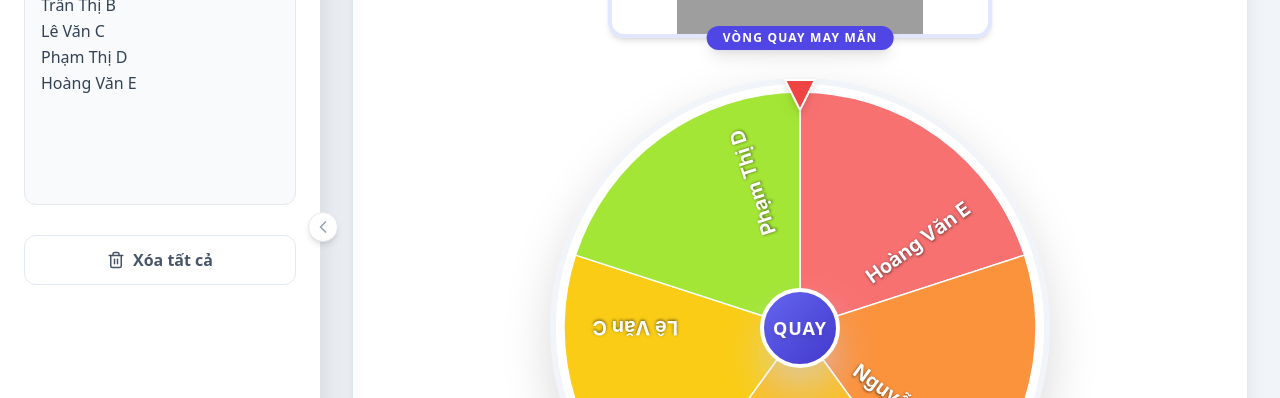
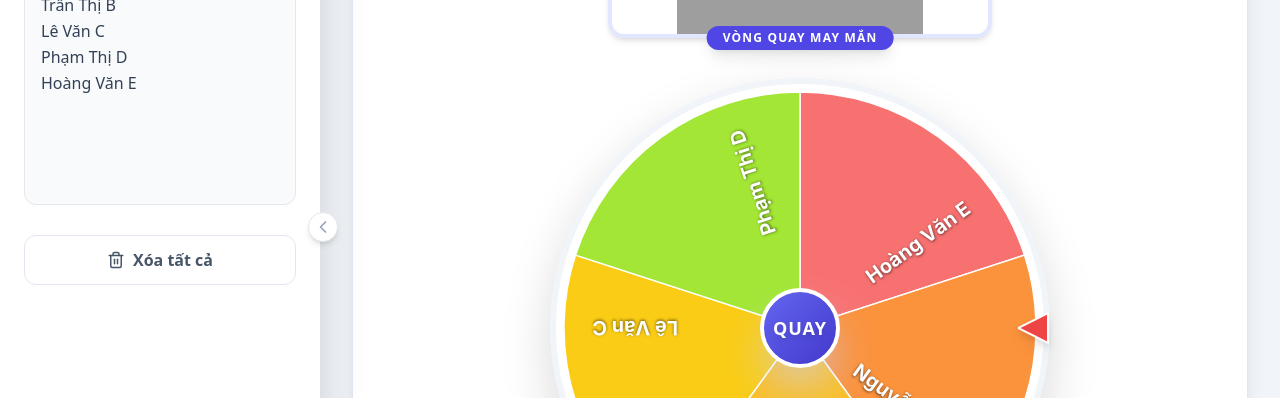
Before and after one commit to ttdat2232/lucky-wheel, a React (Vite) app: page / in a window 1280 px wide. Shown: the part 188-586 px from the top of the page. Built offline with nearby package versions, Linux system fonts and the light colour scheme; grey boxes are pictures that could not be loaded.

Commit message:
Refines wheel pointer and routing; adds editor config
Moves wheel pointer for improved UX and adjusts spin logic for accuracy.
Simplifies routing to use a single catch-all route.
Introduces editor configuration for consistent code style across the project.

```diff
--- a/package.json
+++ b/package.json
@@ -10,7 +10,6 @@
     "preview": "vite preview",
     "deploy": "gh-pages -d dist",
     "predeploy": "npm run build"
-
   },
   "dependencies": {
     "canvas-confetti": "^1.9.3",
--- a/src/components/Wheel.tsx
+++ b/src/components/Wheel.tsx
@@ -1,4 +1,4 @@
-import React, { useState, useRef, useCallback, useEffect } from "react";
+import React, { useCallback, useEffect, useRef, useState } from "react";
 import { NameItem } from "../types";
 
 interface WheelProps {
@@ -49,17 +49,14 @@ const Wheel: React.FC<WheelProps> = ({
 
     setTimeout(() => {
       setIsSpinning(false);
-
-      if (spinAudio.current) {
-        spinAudio.current.pause();
-      }
+      spinAudio.current?.pause();
 
       const segmentAngle = 360 / displayData.length;
-      const winningIndex = Math.floor(
-        ((360 - (newRotation % 360)) % 360) / segmentAngle,
-      );
+      const pointerAngle = (360 - (newRotation % 360)) % 360;
+      let winningIndex = Math.floor((pointerAngle + 0.0001) / segmentAngle);
+
       onSpinEnd(displayData[winningIndex]);
-    }, 4000);
+    }, 4500);
   }, [isSpinning, rotation, displayData, onSpinEnd, setIsSpinning, isMuted]);
 
   const total = displayData.length;
@@ -72,8 +69,22 @@ const Wheel: React.FC<WheelProps> = ({
 
   return (
     <div className="relative w-full max-w-[500px] aspect-square mx-auto flex items-center justify-center">
-      <div className="absolute top-0 left-1/2 -translate-x-1/2 -translate-y-2 z-40 filter drop-shadow-lg">
-        <svg width="40" height="40" viewBox="0 0 40 40">
+      <div className="absolute right-0 top-1/2 -translate-y-1/2 translate-x-2 z-40 filter drop-shadow-lg">
+        {/* <div className="absolute top-0 left-1/2 -translate-x-1/2 -translate-y-2 z-40 filter drop-shadow-lg"> */}
+        {/* <svg width="40" height="40" viewBox="0 0 40 40">
+          <path
+            d="M20 40 L5 10 L35 10 Z"
+            fill="#ef4444"
+            stroke="#fff"
+            strokeWidth="2"
+          />
+        </svg> */}
+        <svg
+          width="40"
+          height="40"
+          viewBox="0 0 40 40"
+          style={{ transform: "rotate(90deg)" }}
+        >
           <path
             d="M20 40 L5 10 L35 10 Z"
             fill="#ef4444"
--- a/src/index.tsx
+++ b/src/index.tsx
@@ -13,8 +13,6 @@ root.render(
   <React.StrictMode>
     <BrowserRouter>
       <Routes>
-                <Route path="/" element={<App />} />
-                <Route path="/lucky-wheel/" element={<App />} />
         <Route path="*" element={<App />} />
       </Routes>
     </BrowserRouter>
```
Also changed, not shown: src/App.tsx (+2 -9 lines), 1 other file (tests, documents, lock files or other folders). Lines whose indentation alone changed are shown as unchanged.
